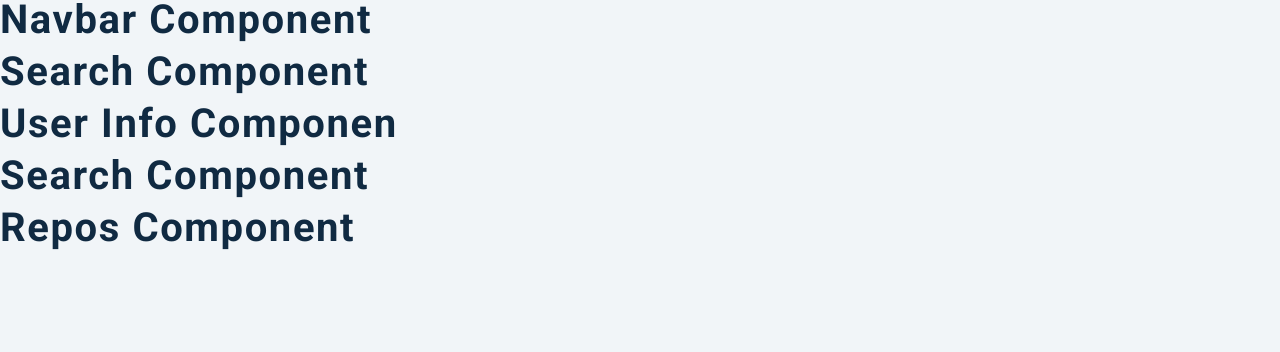
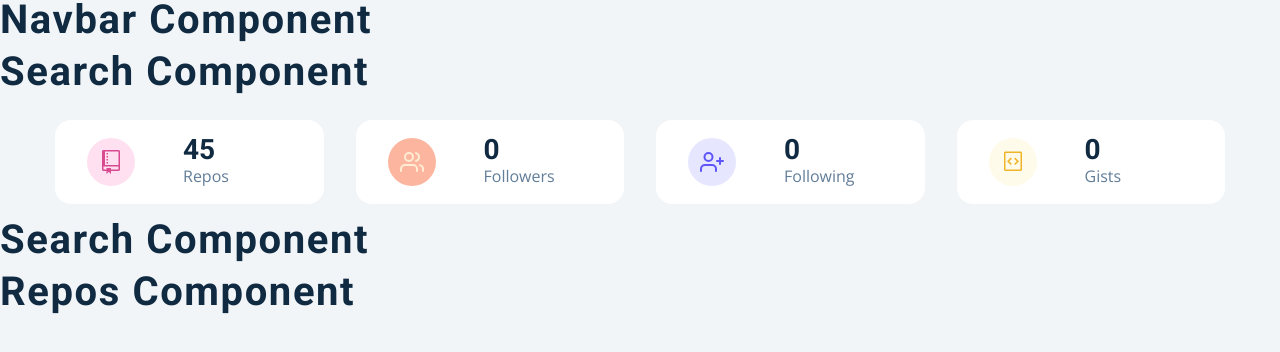
Before and after one commit to AlmogWer/github-user-dashboard, a React (Create React App) app: page / in a window 1280 px wide. Shown: the top 352 px of the page. Built offline with nearby package versions, Linux system fonts and the light colour scheme.

Commit message:
setting Info

```diff
--- a/src/components/Info.js
+++ b/src/components/Info.js
@@ -5,9 +5,60 @@
 import { FiUsers, FiUserPlus } from "react-icons/fi";
 
 const UserInfo = () => {
-  const data = React.useContext(GithubContext);
-  console.log(data);
-  return <h2>user info componen</h2>;
+  const { githubUser } = React.useContext(GithubContext);
+  const { public_repos, followers, following, public_gists } = githubUser;
+
+  const items = [
+    {
+      id: 1,
+      icon: <GoRepo className="icon" />,
+      label: "repos",
+      value: public_repos,
+      color: "pink",
+    },
+    {
+      id: 2,
+      icon: <FiUsers className="icon" />,
+      label: "followers",
+      value: followers,
+      color: "green",
+    },
+    {
+      id: 3,
+      icon: <FiUserPlus className="icon" />,
+      label: "following",
+      value: following,
+      color: "purple",
+    },
+    {
+      id: 1,
+      icon: <GoGist className="icon" />,
+      label: "gists",
+      value: public_gists,
+      color: "yellow",
+    },
+  ];
+  return (
+    <section className="section">
+      <Wrapper className="section-center">
+        {items.map((item) => {
+          return <Item key={item.id} {...item}></Item>;
+        })}
+      </Wrapper>
+    </section>
+  );
+};
+
+const Item = ({ icon, label, value, color }) => {
+  return (
+    <article className="item">
+      <span className={color}>{icon}</span>
+      <div>
+        <h3>{value}</h3>
+        <p>{label}</p>
+      </div>
+    </article>
+  );
 };
 
 const Wrapper = styled.section`
```
